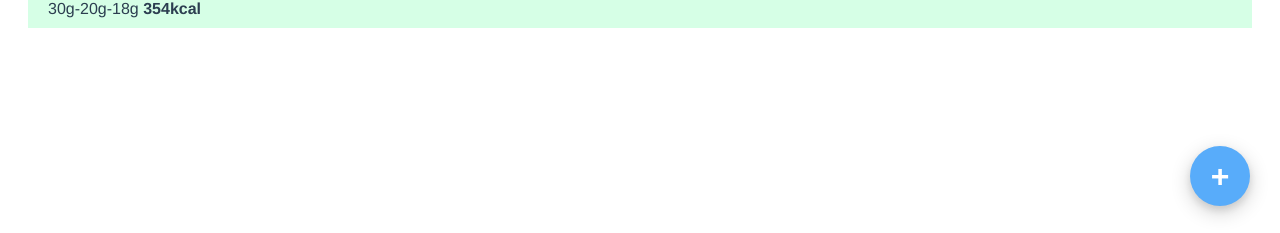
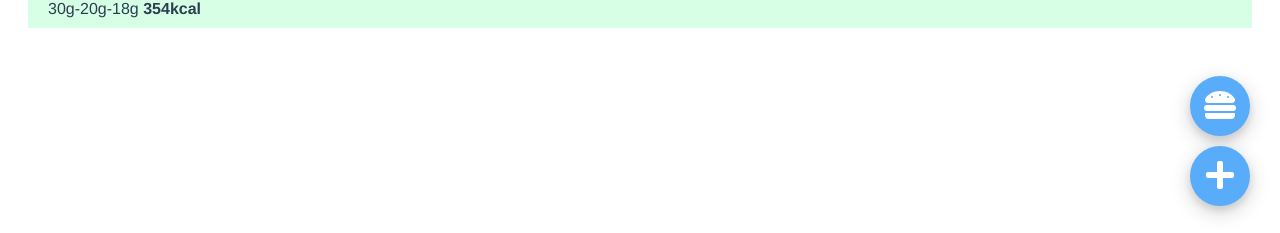
Before and after one commit to mnassabain/my-calories, a Vue app: page / in a window 1280 px wide. Shown: the part 564-797 px from the top of the page. Built offline with nearby package versions, Linux system fonts and the light colour scheme.

Commit message:
added create meal button

```diff
--- a/src/App.vue
+++ b/src/App.vue
@@ -61,7 +61,8 @@
       </div>
     </div>
 
-    <button id="add-meal">+</button>
+    <button id="create-meal"><font-awesome-icon icon="hamburger"/></button>
+    <button id="add-meal"><font-awesome-icon icon="plus"/></button>
 
   </div>
 </template>
@@ -219,7 +220,7 @@ export default {
   padding: 0;
 }
 
-button#add-meal
+button
 {
   border: none;
   background-color: #58ACFA;
@@ -229,10 +230,22 @@ button#add-meal
   color: white;
   font-weight: bold;
   font-size: 2em;
+  box-shadow: 0 4px 8px 0 rgba(0, 0, 0, 0.1), 0 6px 20px 0 rgba(0, 0, 0, 0.19);
+  text-align: center;
+}
+
+button#add-meal
+{
   position: fixed;
   bottom: 30px;
   right: 30px;
-  box-shadow: 0 4px 8px 0 rgba(0, 0, 0, 0.1), 0 6px 20px 0 rgba(0, 0, 0, 0.19);
+}
+
+button#create-meal
+{
+  position: fixed;
+  bottom: 100px;
+  right: 30px;
 }
 
 
--- a/src/main.js
+++ b/src/main.js
@@ -5,10 +5,14 @@ import { library } from '@fortawesome/fontawesome-svg-core'
 import { faBreadSlice } from '@fortawesome/free-solid-svg-icons'
 import { faDrumstickBite } from '@fortawesome/free-solid-svg-icons'
 import { faFish } from '@fortawesome/free-solid-svg-icons'
+import { faPlus } from '@fortawesome/free-solid-svg-icons'
+import { faHamburger } from '@fortawesome/free-solid-svg-icons'
 import { FontAwesomeIcon } from '@fortawesome/vue-fontawesome'
 library.add(faBreadSlice)
 library.add(faDrumstickBite)
 library.add(faFish)
+library.add(faPlus)
+library.add(faHamburger)
 Vue.component('font-awesome-icon', FontAwesomeIcon)
 
 Vue.config.productionTip = false
```
